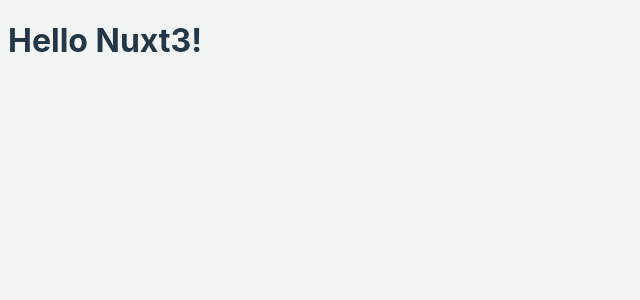
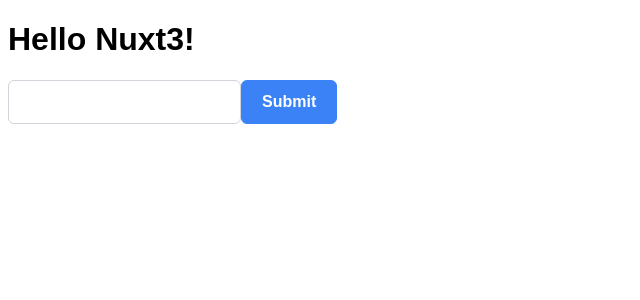
Before and after one commit to murawakimitsuhiro/exgraph, a Nuxt app: page / in a window 1280 px wide. Shown: the top 300 px of the page, without its empty margins (0-640 px from the left). Built offline with nearby package versions, Linux system fonts and the light colour scheme; a web font is replaced by a local one.

Commit message:
[add] primevue

```diff
--- a/app.vue
+++ b/app.vue
@@ -1,15 +1,35 @@
-<script setup lang="ts">
-const title = "Hello Nuxt3!";
-</script>
-
 <template>
   <Html lang="ja">
   <Head>
     <Title>exgraph | {{ title }}</Title>
-    <ColorModePicker />
     <Meta name="description" :content="`This is ${title} page`" />
   </Head>
   </Html>
 
   <h1>{{ title }}</h1>
+
+  <div>
+    <form @submit.prevent="load">
+      <InputText type="text" v-model="graphUrl" />
+      <Button type="submit" label="Submit" :loading="loading" />
+    </form>
+  </div>
+
 </template>
+
+<script setup lang="ts">
+import { ref } from 'vue'
+
+const title = "Hello Nuxt3!"
+
+const graphUrl = ref<string>()
+const loading = ref(false)
+
+const load = () => {
+  loading.value = true;
+  setTimeout(() => {
+    loading.value = false
+    alert(`Hello ${graphUrl.value}`)
+  }, 1000);
+}
+</script>
--- a/nuxt.config.ts
+++ b/nuxt.config.ts
@@ -3,7 +3,12 @@
 // https://v3.nuxtjs.org/docs/directory-structure/nuxt.config
 export default defineNuxtConfig({
     modules: ['@nuxtjs/color-mode'],
-    css: ['~/assets/variable.css'],
+    css: [
+        // '~/assets/variable.css',
+        'primevue/resources/themes/lara-light-blue/theme.css',
+        'primevue/resources/primevue.css',
+        'primeicons/primeicons.css'
+    ],
     typescript: {
         strict: true
     }
--- a/package.json
+++ b/package.json
@@ -9,6 +9,8 @@
     "nuxt3": "latest"
   },
   "dependencies": {
-    "@nuxtjs/color-mode": "^3.0.2"
+    "@nuxtjs/color-mode": "^3.0.2",
+    "primeicons": "^5.0.0",
+    "primevue": "^3.12.2"
   }
 }
--- /dev/null
+++ b/plugins/primevue.js
@@ -0,0 +1,15 @@
+import { defineNuxtPlugin } from "#app";
+import PrimeVue from "primevue/config";
+import Button from "primevue/button";
+import InputText from "primevue/inputtext";
+import Toast from "primevue/toast";
+import ToastService from 'primevue/toastservice';
+
+export default defineNuxtPlugin((nuxtApp) => {
+	nuxtApp.vueApp.use(PrimeVue, {ripple: true});
+	nuxtApp.vueApp.use(ToastService);
+	nuxtApp.vueApp.component('Button', Button);
+	nuxtApp.vueApp.component('InputText', InputText);
+	nuxtApp.vueApp.component('Toast', Toast);
+	//other components that you need
+});
```
Also changed, not shown: 1 other file (tests, documents, lock files or other folders).
